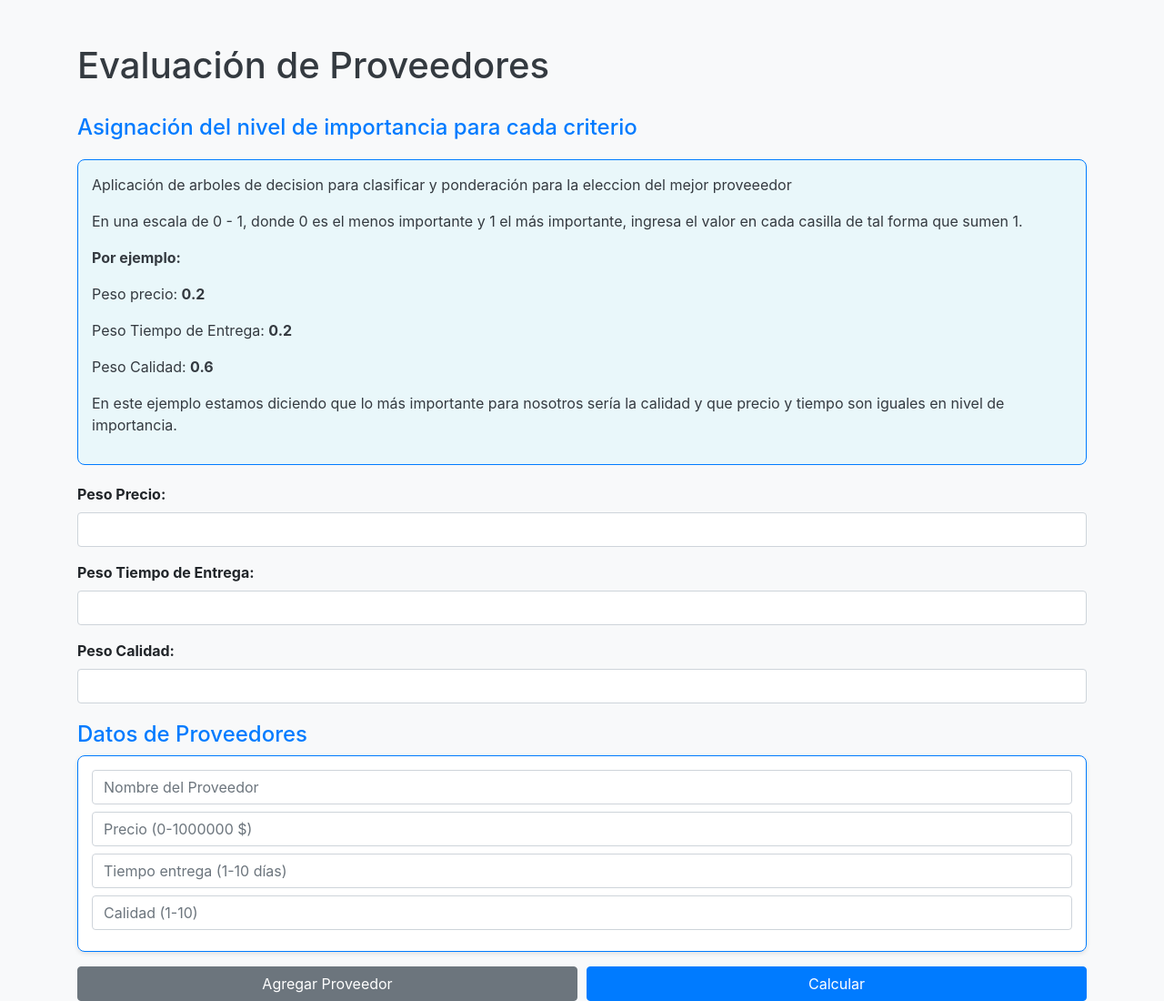
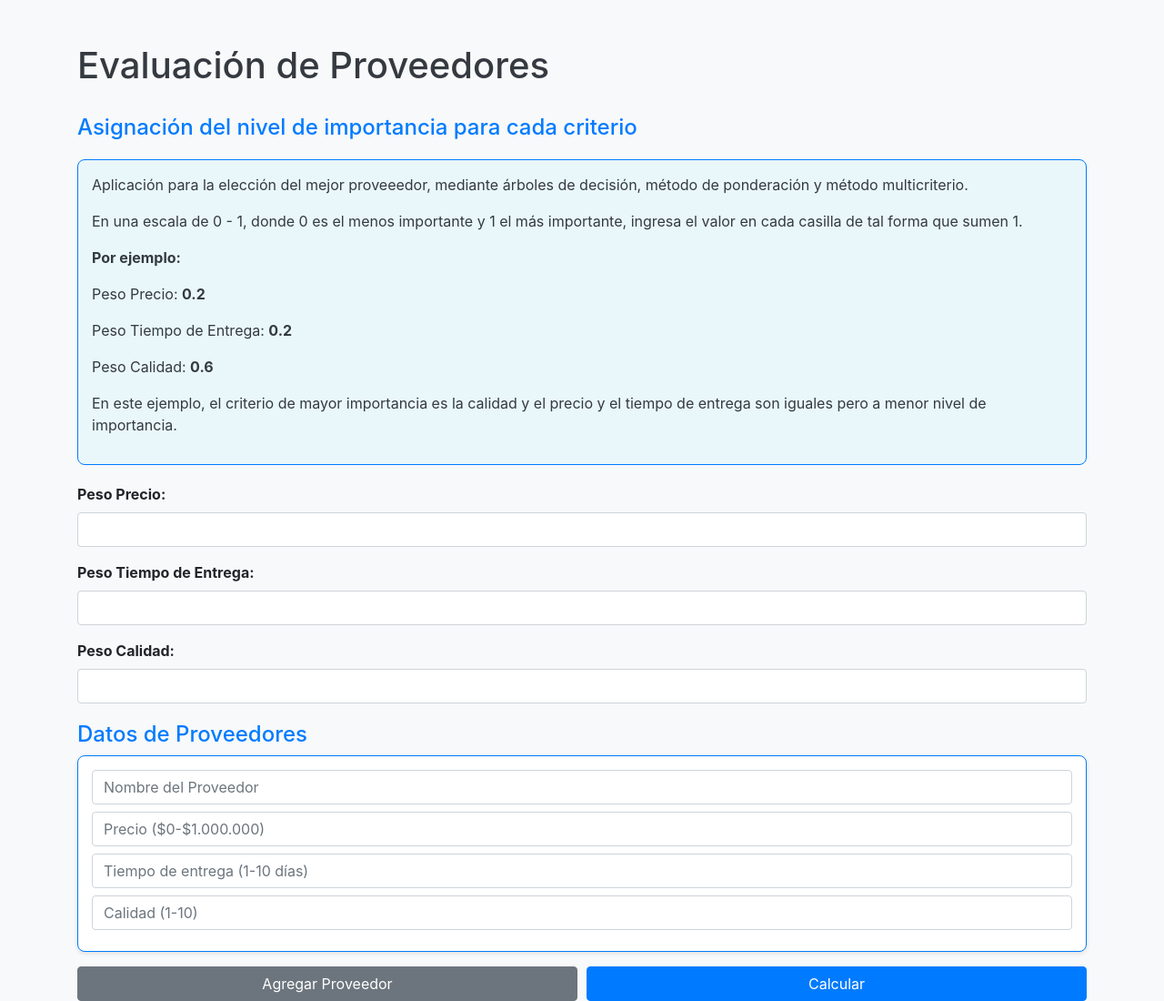
Before and after one commit to Rualesafrm/mi-proyecto, a Flask app: page / in a window 1280 px wide. Shown: the whole page at 91% size. Run offline with Flask 3, Linux system fonts and the light colour scheme; some libraries are stand-ins or nearby versions.

Commit message:
Correccion de ortografia

```diff
--- a/templates/index.html
+++ b/templates/index.html
@@ -65,13 +65,13 @@
         <form action="/calcular" method="POST">
             <h4>Asignación del nivel de importancia para cada criterio</h4>
             <div class="instrucciones">
-                <p>Aplicación de arboles de decision para clasificar y ponderación para la eleccion del mejor proveeedor</p>
+                <p>Aplicación para la elección del mejor proveeedor, mediante árboles de decisión, método de ponderación y método multicriterio.</p>
                 <p>En una escala de 0 - 1, donde 0 es el menos importante y 1 el más importante, ingresa el valor en cada casilla de tal forma que sumen 1.</p>
                 <p><strong>Por ejemplo:</strong></p>
-                <p>Peso precio: <strong>0.2</strong></p>
+                <p>Peso Precio: <strong>0.2</strong></p>
                 <p>Peso Tiempo de Entrega: <strong>0.2</strong></p>
                 <p>Peso Calidad: <strong>0.6</strong></p>
-                <p>En este ejemplo estamos diciendo que lo más importante para nosotros sería la calidad y que precio y tiempo son iguales en nivel de importancia.</p>
+                <p>En este ejemplo, el criterio de mayor importancia es la calidad y el precio y el tiempo de entrega son iguales pero a menor nivel de importancia.</p>
             </div>
             <div class="form-group">
                 <label for="peso_precio">Peso Precio:</label>
@@ -89,8 +89,8 @@
             <div id="proveedores">
                 <div class="proveedor">
                     <input type="text" name="nombre_0" placeholder="Nombre del Proveedor" class="form-control mb-2" required>
-                    <input type="number" step="0.01" name="precio_0" placeholder="Precio (0-1000000 $)" class="form-control mb-2" required>
-                    <input type="number" step="0.01" name="tiempo_0" placeholder="Tiempo entrega (1-10 días)" class="form-control mb-2" required>
+                    <input type="number" step="0.01" name="precio_0" placeholder="Precio ($0-$1.000.000)" class="form-control mb-2" required>
+                    <input type="number" step="0.01" name="tiempo_0" placeholder="Tiempo de entrega (1-10 días)" class="form-control mb-2" required>
                     <input type="number" step="1" name="calidad_0" placeholder="Calidad (1-10)" class="form-control mb-2" required>
                 </div>
             </div>
```
